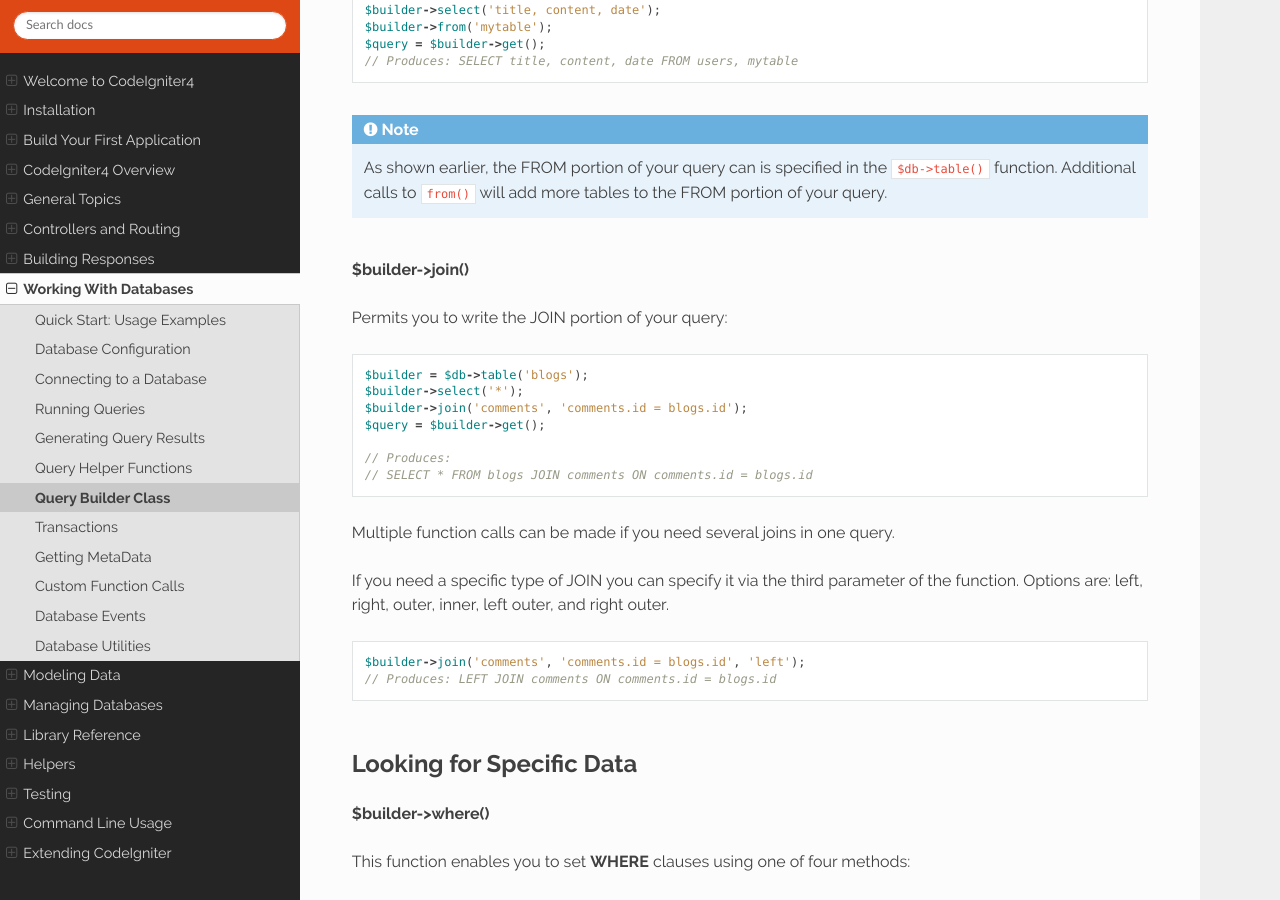
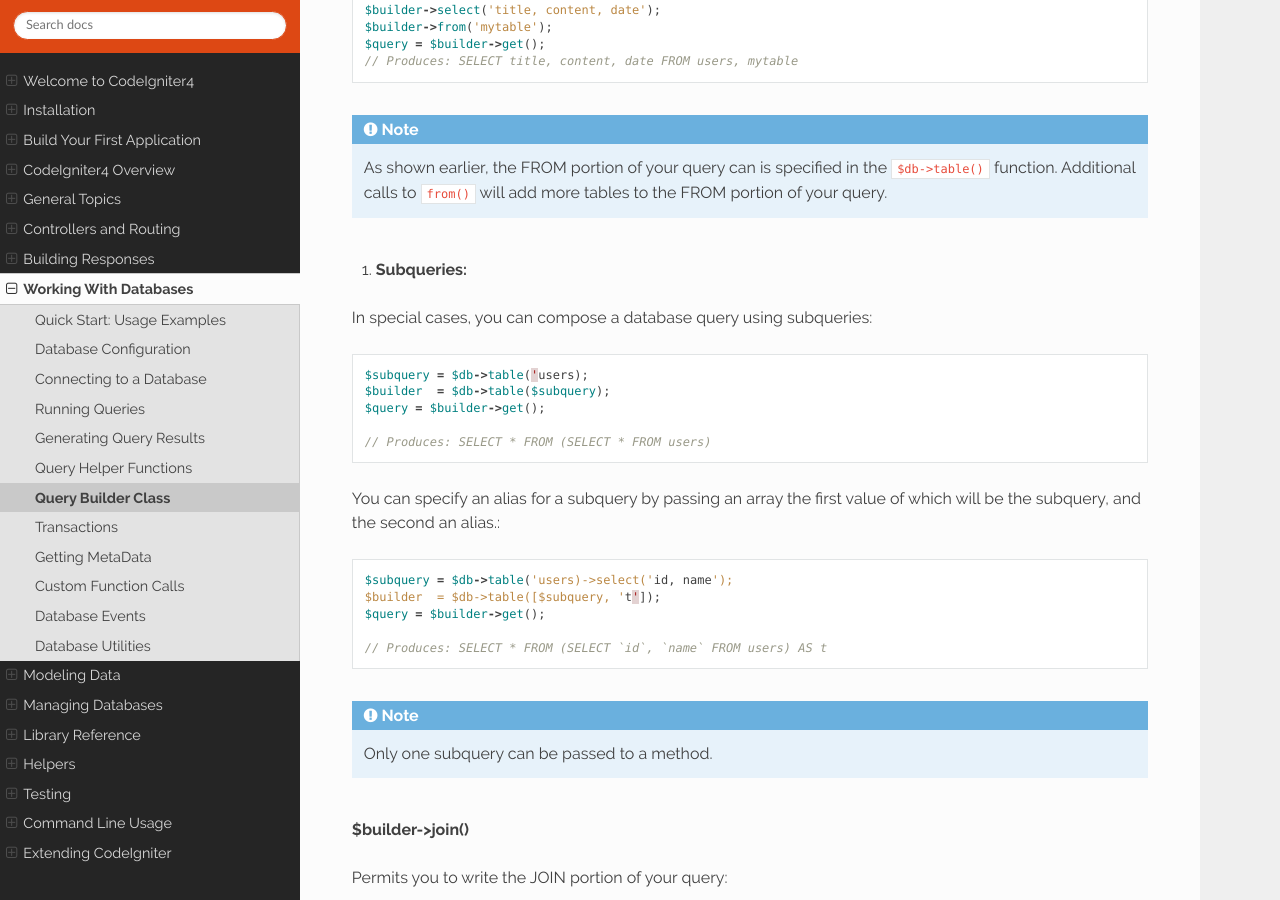
Before and after one commit to NEKOGET/ci4_user_guide_src, a Sphinx documentation site: the page built from source/database/query_builder.rst, in a window 1280 px wide and 900 px high, scrolled down 4605 px. Built offline with Sphinx 7.4.7 and the Read the Docs theme 2.0.0, drawn with Linux system fonts in a browser that asks for light colours.

Commit message:
Feature: Subqueries in the FROM section

```diff
--- a/source/database/query_builder.rst
+++ b/source/database/query_builder.rst
@@ -209,6 +209,26 @@ Permits you to write the FROM portion of your query::
 .. note:: As shown earlier, the FROM portion of your query can is specified
     in the ``$db->table()`` function. Additional calls to ``from()`` will add more tables
     to the FROM portion of your query.
+
+#. **Subqueries:**
+
+In special cases, you can compose a database query using subqueries::
+
+    $subquery = $db->table('users);
+    $builder  = $db->table($subquery);
+    $query = $builder->get();
+
+    // Produces: SELECT * FROM (SELECT * FROM users)
+
+You can specify an alias for a subquery by passing an array the first value of which will be the subquery, and the second an alias.::
+
+    $subquery = $db->table('users)->select('id, name');
+    $builder  = $db->table([$subquery, 't']);
+    $query = $builder->get();
+
+    // Produces: SELECT * FROM (SELECT `id`, `name` FROM users) AS t
+
+.. note:: Only one subquery can be passed to a method.
 
 **$builder->join()**
 
```
Also changed, not shown: other parts of source/database/query_builder.rst (+1 -1 lines).
